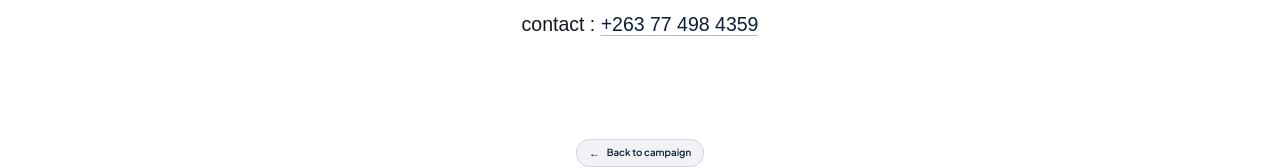
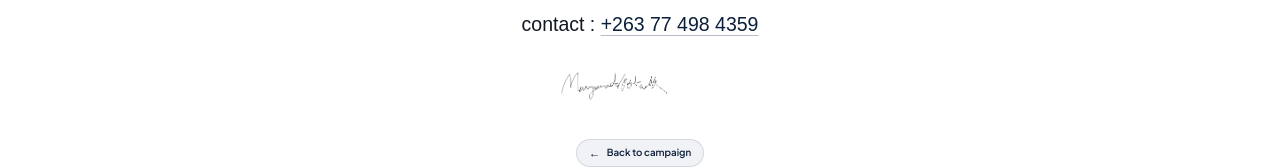
Before and after one commit to devMunyaradziMatindike/katandafarewell, a Next.js app in the folder frontend/: page /developer in a window 1280 px wide. Shown: the part 519-687 px from the top of the page. Built offline with nearby package versions, Linux system fonts and the light colour scheme; a web font is replaced by a local one.

Commit message:
Make developer signature visible on the light page.
Render the white signature strokes as black with brightness-0 instead of invert.

Co-authored-by: Cursor <cursoragent@cursor.com>

```diff
--- a/frontend/src/app/developer/page.tsx
+++ b/frontend/src/app/developer/page.tsx
@@ -44,7 +44,7 @@ export default function DeveloperPage() {
           alt="Munyaradzi Matindike signature"
           width={280}
           height={100}
-          className="mt-10 h-auto w-full max-w-[14rem] object-contain invert"
+          className="mt-10 h-auto w-full max-w-[14rem] object-contain brightness-0"
         />
 
         <Link
```
